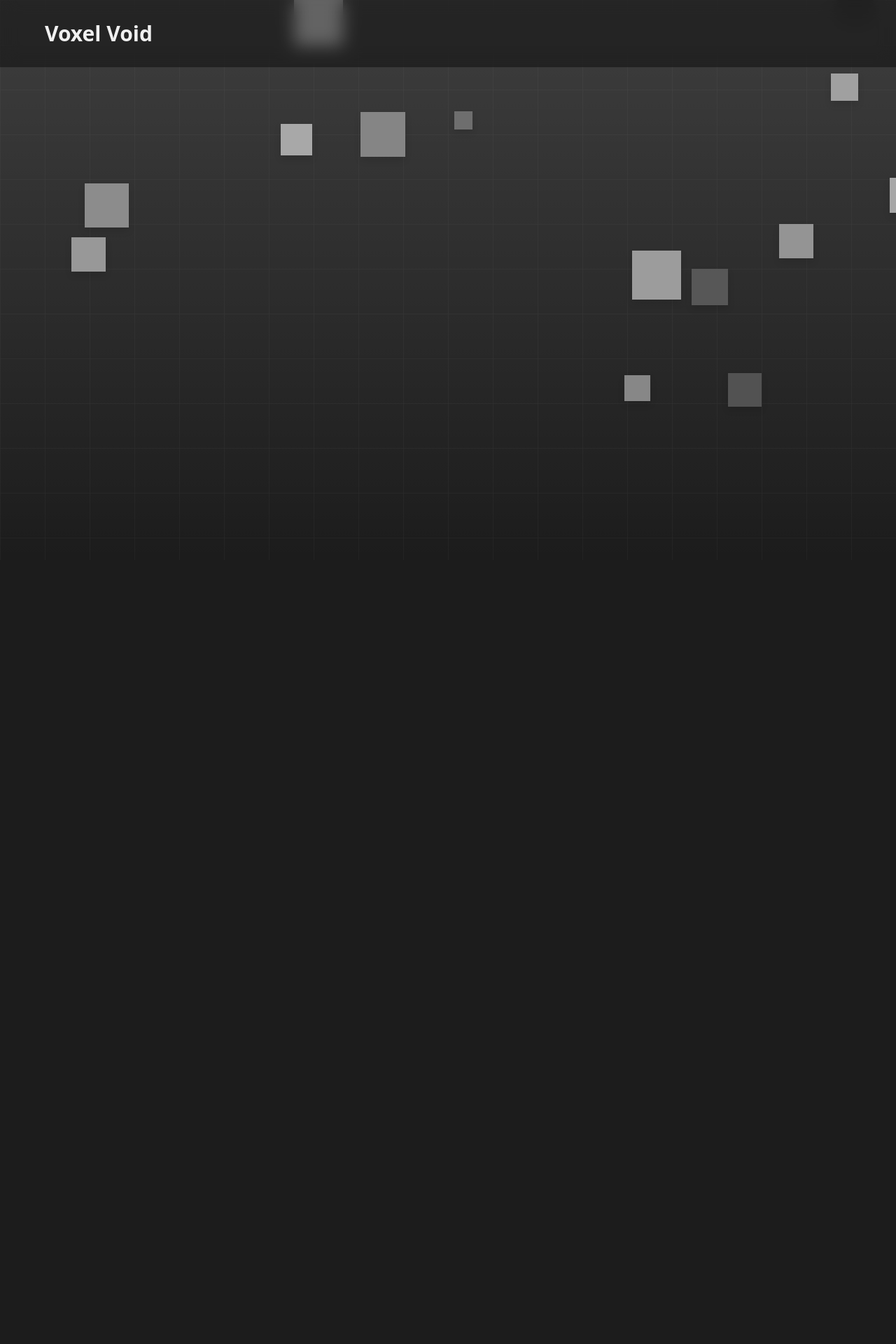
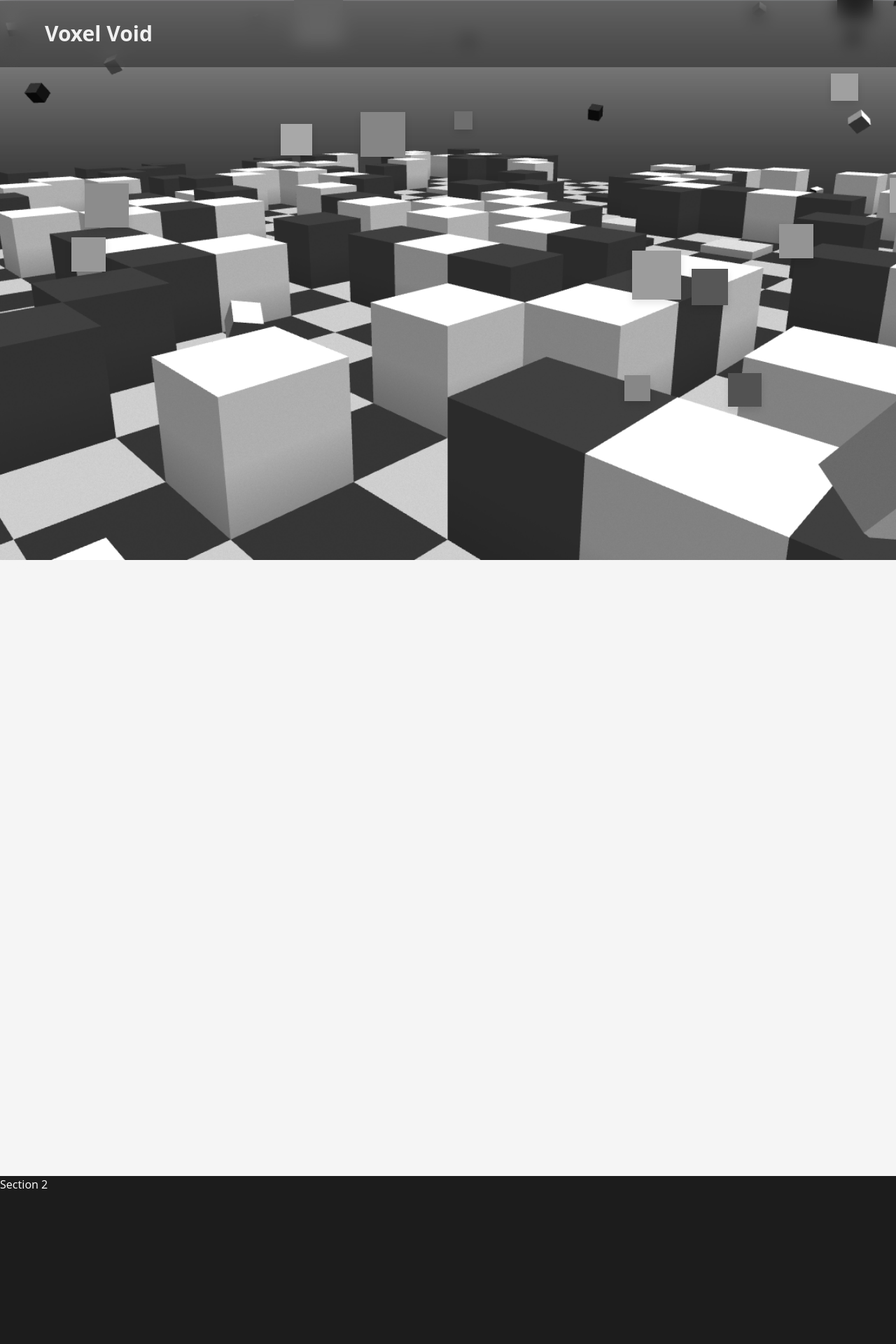
Before and after one commit to iwasi24k/web-repository, a React (Vite) app: page / in a window 1280 px wide. Shown: the top 1920 px of the page at 70% size. Built offline with nearby package versions, Linux system fonts and the light colour scheme.

Commit message:
セクション管理の基盤を実装

```diff
--- a/src/components/background/WorldBackground.tsx
+++ /dev/null
@@ -1,19 +0,0 @@
-import WorldBaseColorLayer from "./WorldBaseColorLayer";
-import WorldGridLayer from "./WorldGridLayer";
-import WorldDarknessLayer from "./WorldDarknessLayer";
-import {WorldBlocksLayer} from './WorldBlocksLayer';
-
-const WorldBackground = () => {
-    return (
-        <div>
-            <WorldBaseColorLayer />
-            <WorldGridLayer />
-            <div className="relative min-h-[300vh]">
-                <WorldDarknessLayer opacity={0.7} />
-                <WorldBlocksLayer />
-            </div>
-        </div>
-    )
-};
-
-export default WorldBackground;
--- a/src/components/background/WorldDarknessLayer.tsx
+++ /dev/null
@@ -1,14 +0,0 @@
-type WorldDarknessLayerProps = {
-    opacity: number;
-};
-
-const WorldDarknessLayer = ({ opacity }: WorldDarknessLayerProps) => {
-    return (
-        <div
-            className="absolute inset-0 z-0 pointer-events-none bg-void-black"
-            style={{ opacity }}
-        />
-    );
-};
-
-export default WorldDarknessLayer;
--- a/src/components/background/WorldGridLayer.tsx
+++ /dev/null
@@ -1,16 +0,0 @@
-const WorldGridLayer = () => {
-    return (
-      <div
-        className="absolute inset-0 opacity-5"
-        style={{
-          backgroundImage: `
-            linear-gradient(to right, rgba(255,255,255,0.6) 1px, transparent 1px),
-            linear-gradient(to bottom, rgba(255,255,255,0.6) 1px, transparent 1px)
-          `,
-          backgroundSize: "64px 64px",
-        }}
-      />
-    );
-};
-
-export default WorldGridLayer;
--- /dev/null
+++ b/src/components/sections/HeroSection.tsx
@@ -0,0 +1,15 @@
+import heroImage from '../../assets/test.png';
+
+const HeroSection = () => {
+  return (
+    <section className="relative h-screen">
+      <img
+        src={heroImage}
+        alt="Hero Background"
+        className="absolute inset-0 z-10 object-cover w-full h-full"
+      />
+    </section>
+  );
+};
+
+export default HeroSection;
--- a/src/components/background/WorldBaseColorLayer.tsx
+++ b/src/components/world/WorldBaseColorLayer.tsx
@@ -1,7 +1,7 @@
 const WorldBaseColorLayer = () => {
   return (
       <div
-        className="absolute inset-0 opacity-30"
+        className="absolute inset-0 z-0 opacity-30"
         style={{
           backgroundImage: `
             linear-gradient(to bottom, rgba(255,255,255,0.5),transparent)
--- a/src/components/background/WorldBlocksLayer.tsx
+++ b/src/components/world/WorldBlocksLayer.tsx
@@ -29,7 +29,7 @@ export const WorldBlocksLayer = () => {
   }, []);
 
   return (
-    <div className="fixed inset-0 z-0 overflow-hidden pointer-events-none">
+    <div className="fixed inset-0 z-20 overflow-hidden pointer-events-none">
       {blocks.map((block, index) => {
         const translateY = scrollY * block.depth * 0.2;
 
--- /dev/null
+++ b/src/components/world/WorldSection.tsx
@@ -0,0 +1,24 @@
+type WorldSectionProps = {
+    bgColor: string;
+    sectionSize?: string;
+    children: React.ReactNode;
+};
+
+const WorldSection = ({ bgColor, sectionSize = "min-h-screen", children }: WorldSectionProps) => {
+  return (
+    <section className={`relative ${sectionSize} overflow-hidden`}>
+      {/* 背景 */}
+      <div
+        className={`absolute inset-0 z-10`}
+        style={ { backgroundColor: bgColor } }
+      />
+
+      {/* UI */}
+      <div className="relative z-30">
+        {children}
+      </div>
+    </section>
+  );
+};
+
+export default WorldSection;
--- a/src/layouts/MainLayout.tsx
+++ b/src/layouts/MainLayout.tsx
@@ -1,6 +1,6 @@
 import type { ReactNode } from 'react';
-import WorldBackground from '../components/background/WorldBackground';
 import Header from './Header';
+import {WorldBlocksLayer} from "../components/world/WorldBlocksLayer"
 
 interface MainLayoutProps {
   children: ReactNode;
@@ -9,10 +9,10 @@ interface MainLayoutProps {
 const MainLayout = ({ children }: MainLayoutProps) => {
   return (
     <div className="min-h-screen flex flex-col text-void-white font-sans selection:bg-void-purple selection:text-white">
-      <WorldBackground />
+      <WorldBlocksLayer />
       <Header />
 
-      <main className="flex-1 pt-16 relative z-10">
+      <main className="flex-1 relative z-10">
         {children}
       </main>
     </div>
--- a/src/pages/Home.tsx
+++ b/src/pages/Home.tsx
@@ -1,6 +1,36 @@
+import HeroSection from "../components/sections/HeroSection";
+import WorldSection from "../components/world/WorldSection";
+
+const CUSTOM_SIZE_CLASS = "min-h-[110dvh]";
+const VOID_BLACK = "var(--color-void-black)";
+const VOID_WHITE = "var(--color-void-white)";
+
 const Home = () => {
+
   return (
-    <></>
+    <div>
+      <HeroSection />
+
+      <WorldSection bgColor={VOID_WHITE} sectionSize={CUSTOM_SIZE_CLASS}>
+        <div>Section 1</div>
+      </WorldSection>
+
+      <WorldSection bgColor={VOID_BLACK} sectionSize={CUSTOM_SIZE_CLASS}>
+        <div>Section 2</div>
+      </WorldSection>
+
+      <WorldSection bgColor={VOID_WHITE} sectionSize={CUSTOM_SIZE_CLASS}>
+        <div>Section 3</div>
+      </WorldSection>
+
+      <WorldSection bgColor={VOID_BLACK} sectionSize={CUSTOM_SIZE_CLASS}>
+        <div>Section 4</div>
+      </WorldSection>
+
+      <WorldSection bgColor="#000000" sectionSize="min-h-[30dvh]">
+        <div>Footer</div>
+      </WorldSection>
+    </div>
   );
 };
 
```
Also changed, not shown: src/assets/1.jpg (added), src/assets/test.png (added).
